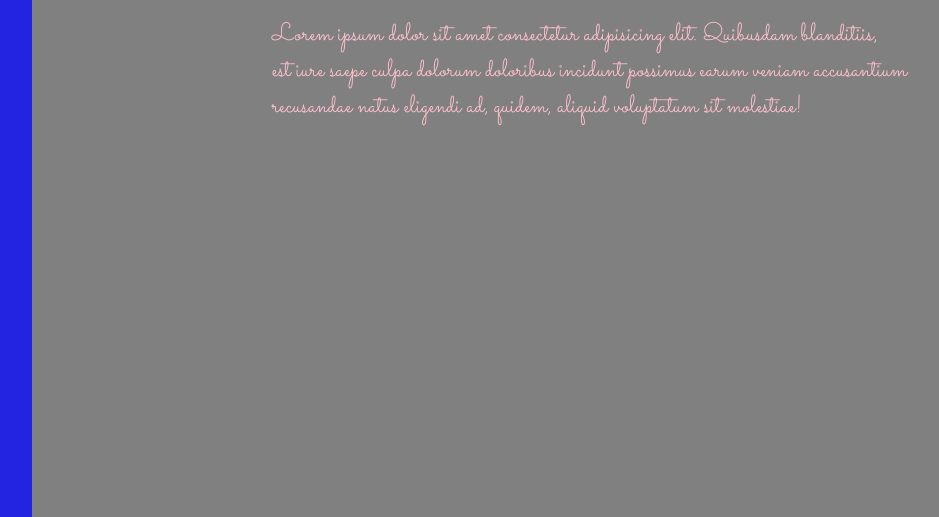
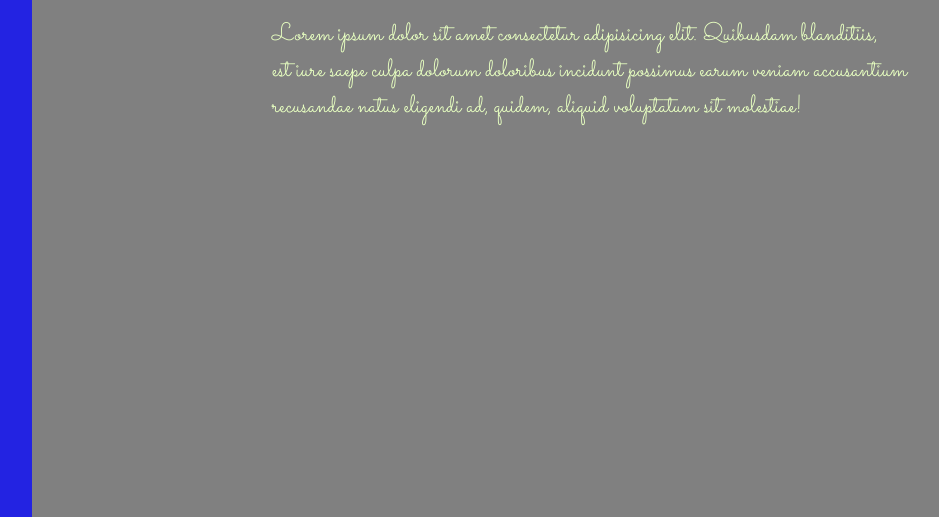
Before and after one commit to AlainProf/formationGIT, a plain HTML site: page index.html in a window 1280 px wide. Shown: the part 283-800 px from the top of the page, without its empty margins (48-987 px from the left). Drawn offline with Linux system fonts and the light colour scheme.

Commit message:
preparation

```diff
--- a/style.css
+++ b/style.css
@@ -8,7 +8,7 @@
 }
 
 body{
-    color: pink;
+    color: rgb(231, 255, 192);
     background-color: rgb(128, 128, 128);
     font-size:25px;
     margin:0;
```
